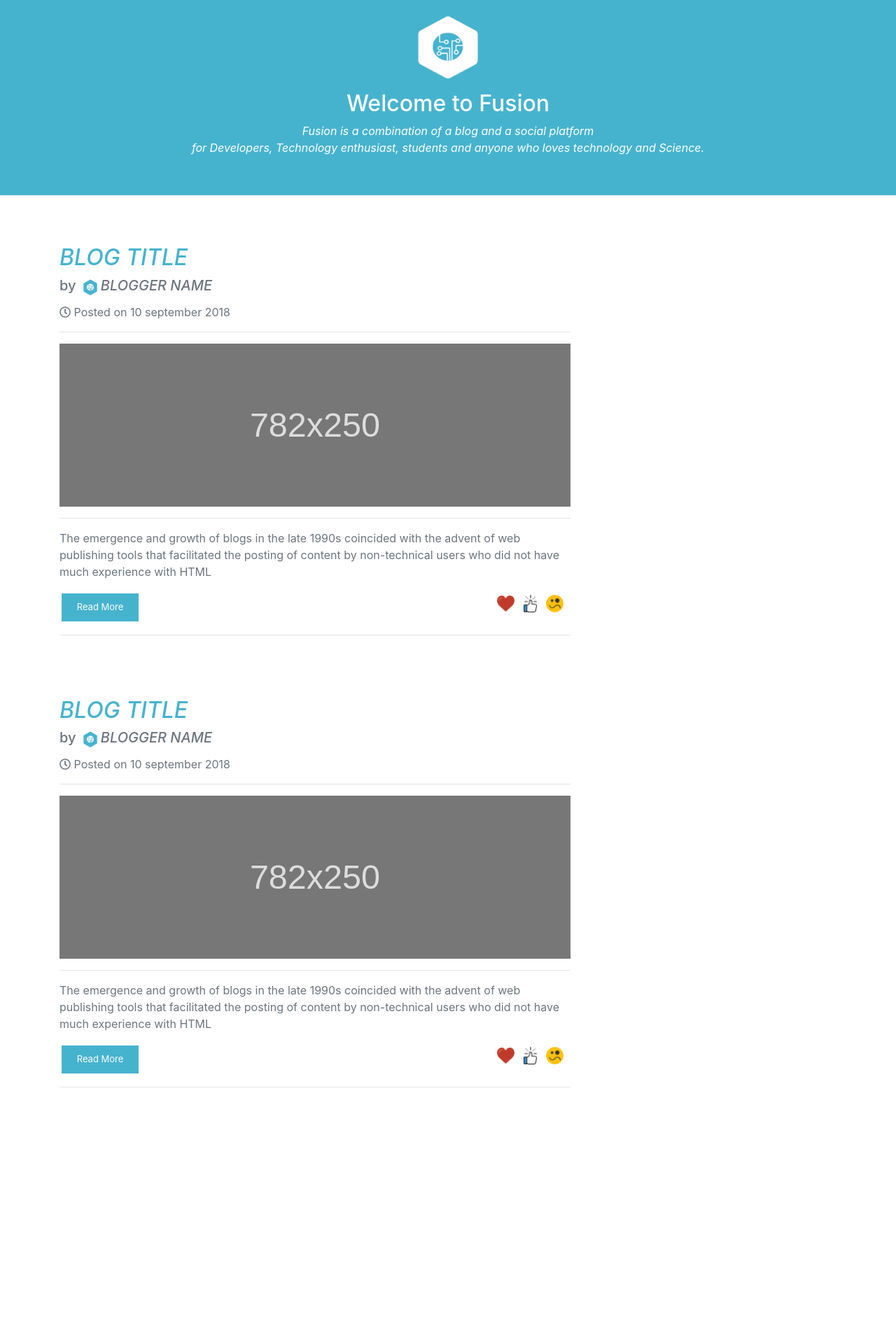
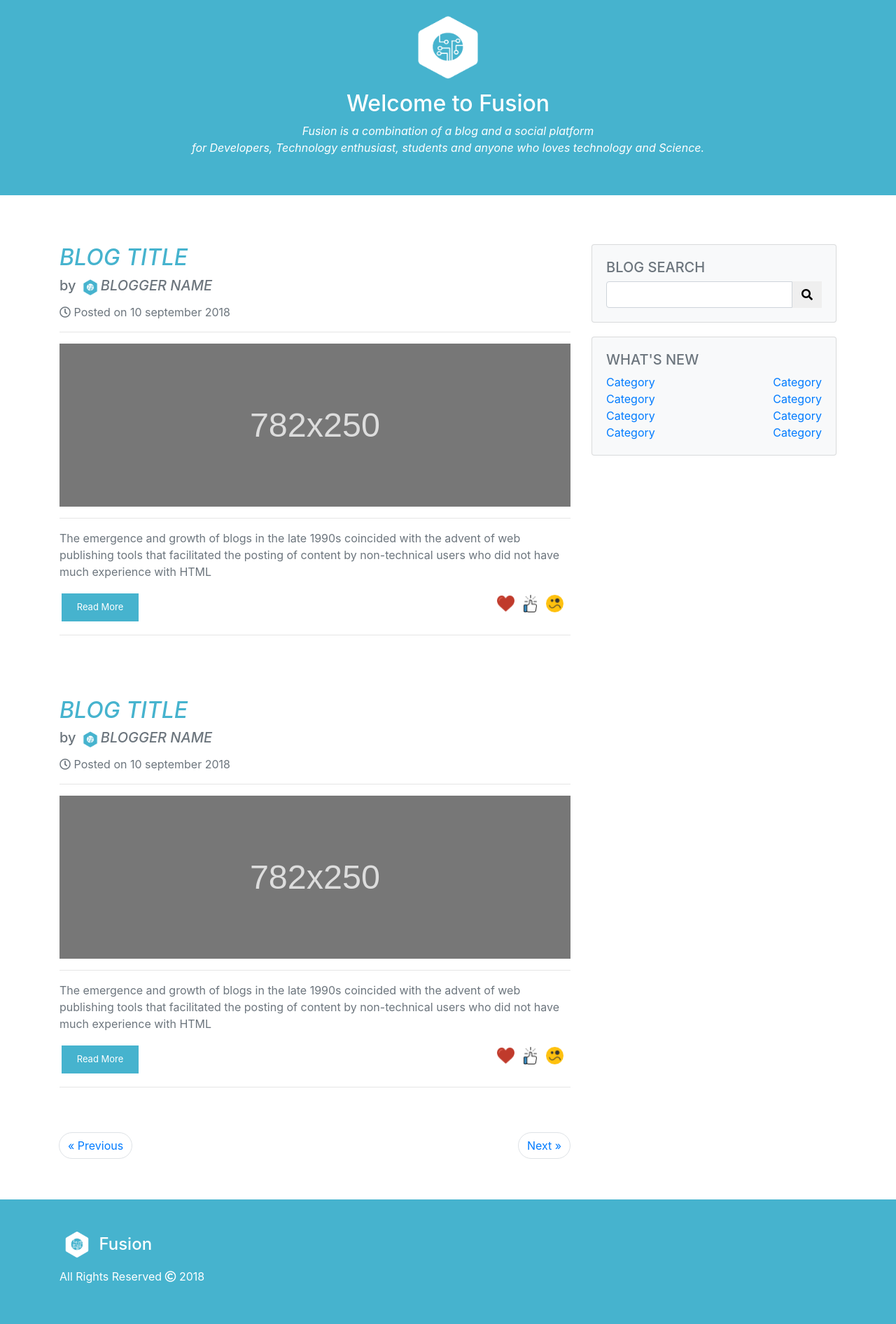
Before and after one commit to anasM0hammad/Fusion, a PHP site: page / in a window 1280 px wide. Shown: the part 57-1949 px from the top of the page at 70% size. Before the commit the page ends 1611 px from the top, so only its background shows below. Run offline with PHP 8.4, Linux system fonts and the light colour scheme; some libraries are stand-ins or nearby versions.

Commit message:
main page frontEnd done

```diff
--- a/css/home.css
+++ b/css/home.css
@@ -96,3 +96,24 @@ a:hover{
     height: 30px;
     width: 30px;
 }
+
+.page-link{
+     border-top-right-radius: 20px;
+     border-bottom-right-radius: 20px;
+      border-top-left-radius: 20px;
+     border-bottom-left-radius: 20px;
+}
+
+.search_icon{
+    border-radius: 0;
+}
+
+.side_box{
+    margin-bottom: 20px;
+}
+
+.footer{
+    background-color: #46B3CE;
+    color: white;
+     padding:40px;
+}
--- a/index.php
+++ b/index.php
@@ -130,16 +130,70 @@
 
                  <img src="img/heart.png" class="rounded float-right likes" data-toggle="tooltip" data-placement="bottom" title="Love">
 
-                 <hr>
+                 <hr><br><br>
 
              </div>
 
 
+             <!-- PAGINATION -->
 
-             <div class="space"></div>
+                <button type="button" class="btn btn-outline-info page-link float-left" tabindex="-1">&laquo Previous</button>
+
+                <button type="button" class="btn btn-outline-info page-link float-right">Next &raquo</button>
+
+                <br><br><br><br>
+
+
+
 
          </div>
+
+
+
+        <!-- SIDE BOXES OF PAGES -->
+         <div class="col-md-4">
+             <!-- BLOG SEARCH BOX -->
+            <div class="card bg-light side_box">
+              <div class="card-body">
+                <h5 class="text-muted">BLOG SEARCH</h5>
+                 <div class="input-group">
+                  <input type="text" class="form-control">
+                    <span class="input-group-btn">
+                       <button class="btn btn-default search_icon" type="button">
+                            <i class="fas fa-search"></i>
+                        </button>
+                    </span>
+                  </div>
+              </div>
+            </div>
+
+            <!-- CATEGORY BOX -->
+              <div class="card bg-light side_box">
+              <div class="card-body">
+                <h5 class="text-muted">WHAT'S NEW</h5>
+                <a href="">Category</a> <a href="" class="float-right">Category</a><br>
+                <a href="">Category</a> <a href="" class="float-right">Category</a><br>
+                <a href="">Category</a> <a href="" class="float-right">Category</a><br>
+                <a href="">Category</a> <a href="" class="float-right">Category</a><br>
+
+              </div>
+            </div>
+
+         </div>
+
+
+
+
         </div>
+      </div>
+
+
+      <!-- FOOTER GOES HERE -->
+      <div class="footer">
+       <div class = "container">
+          <h4><img src="img/icon2.png" height="50" width="50"> Fusion</h4>
+          <p>All Rights Reserved <i class="far fa-copyright"></i> 2018</p>
+       </div>
       </div>
 
 
```
